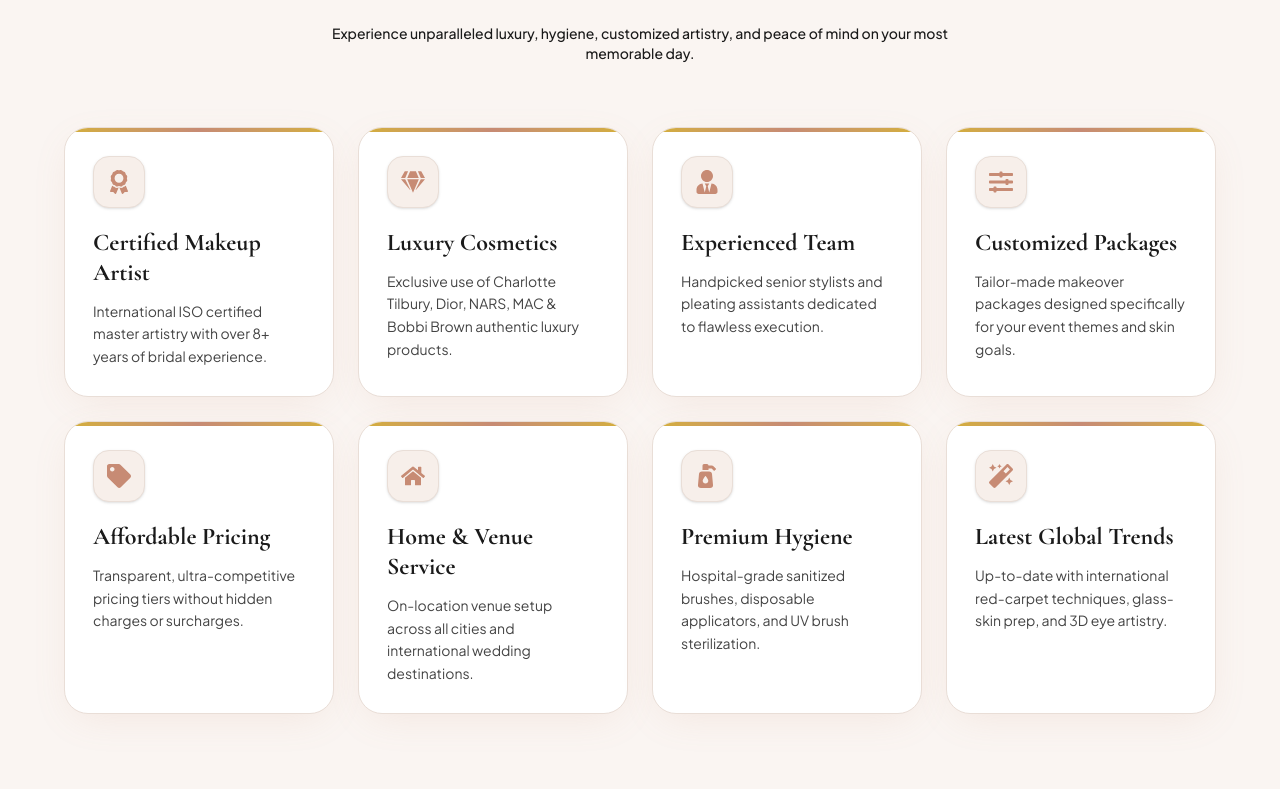
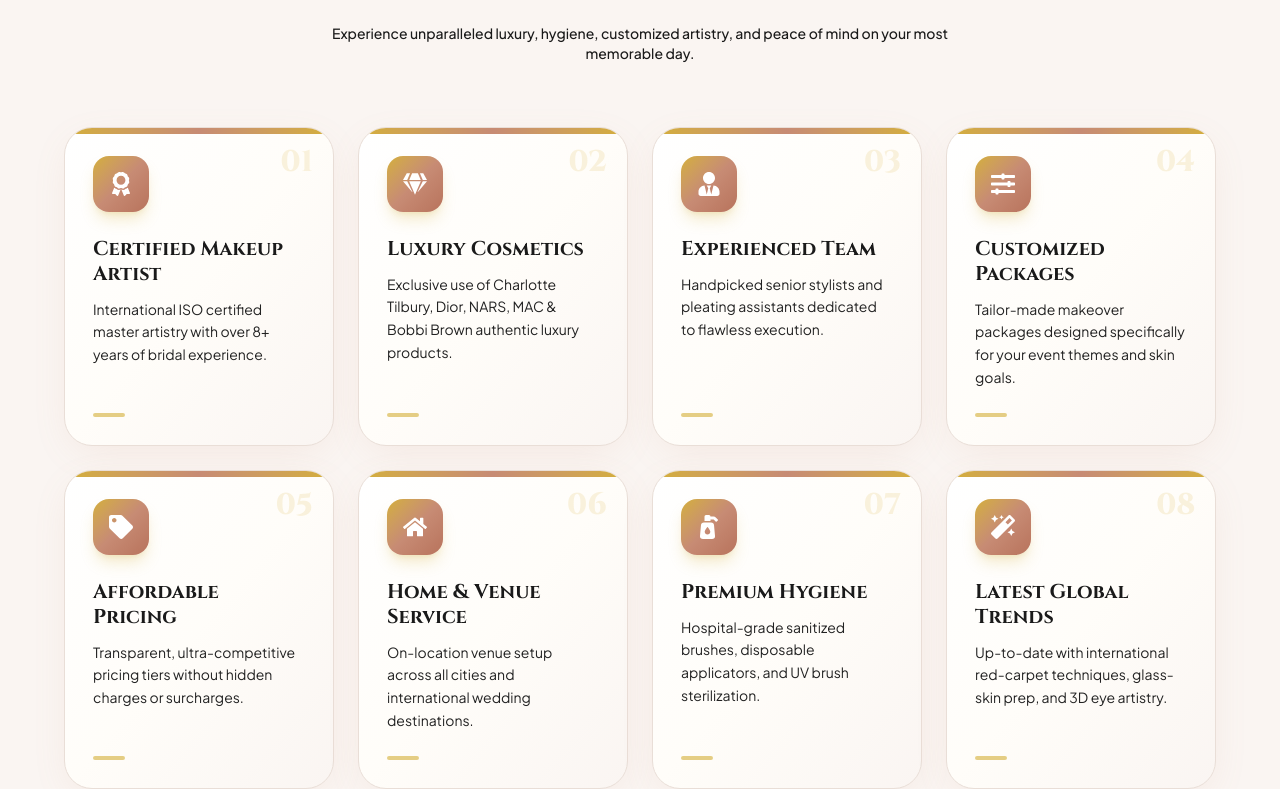
Before and after one commit to skotturty-dotcom/divya-makeup-artist, a React (Vite) app: page / in a window 1280 px wide. Shown: the part 1771-2560 px from the top of the page. Built offline with nearby package versions, Linux system fonts and the light colour scheme; a web font is replaced by a local one.

Commit message:
Redesign Why Choose Us cards with metallic gold icons, Cinzel typography, and expanding accent lines

```diff
--- a/src/components/Cards/WhyChooseCard.jsx
+++ b/src/components/Cards/WhyChooseCard.jsx
@@ -3,6 +3,7 @@ import { motion } from 'framer-motion';
 
 export const WhyChooseCard = ({ item, index }) => {
   const Icon = item.icon;
+  const numFormatted = String(index + 1).padStart(2, '0');
 
   return (
     <motion.div
@@ -10,28 +11,36 @@ export const WhyChooseCard = ({ item, index }) => {
       whileInView={{ opacity: 1, y: 0 }}
       viewport={{ once: true }}
       transition={{ duration: 0.5, delay: index * 0.08 }}
-      whileHover={{ y: -6 }}
-      className="relative rounded-[24px] p-7 border border-[#E9DED7] hover:border-[#C78B74] bg-white shadow-luxury hover:shadow-xl flex flex-col justify-between h-full transition-all duration-300 group overflow-hidden"
+      whileHover={{ y: -8, scale: 1.02 }}
+      className="relative rounded-[28px] p-7 border border-[#E9DED7] hover:border-[#D4AF37] bg-gradient-to-br from-white via-[#FFFDF9] to-[#FAF5F2] shadow-luxury hover:shadow-2xl flex flex-col justify-between h-full transition-all duration-500 group overflow-hidden"
     >
-      {/* Top Rose Gold Accent Line */}
-      <div className="absolute top-0 left-0 right-0 h-1 bg-gradient-to-r from-[#D4AF37] via-[#C78B74] to-[#D4AF37]" />
+      {/* Top Metallic Gold Gradient Line */}
+      <div className="absolute top-0 left-0 right-0 h-1.5 bg-gradient-to-r from-[#D4AF37] via-[#C78B74] to-[#D4AF37]" />
+
+      {/* Background Watermark Number */}
+      <span className="absolute top-4 right-5 font-cinzel text-3xl font-extrabold text-[#D4AF37]/15 group-hover:text-[#D4AF37]/30 transition-colors pointer-events-none">
+        {numFormatted}
+      </span>
 
       <div>
-        {/* Icon Container */}
-        <div className="w-13 h-13 rounded-2xl bg-[#F7EFEA] border border-[#E9DED7] group-hover:bg-[#C78B74] group-hover:border-[#C78B74] text-[#C78B74] group-hover:text-white flex items-center justify-center transition-all duration-300 shadow-sm mb-5">
+        {/* Shimmering Metallic Icon Container */}
+        <div className="w-14 h-14 rounded-2xl bg-gradient-to-br from-[#D4AF37] via-[#C78B74] to-[#B8735C] text-white flex items-center justify-center transition-transform duration-500 group-hover:scale-110 shadow-lg shadow-[#D4AF37]/25 mb-6">
           <Icon className="text-2xl" />
         </div>
 
-        {/* Clear Bold Title */}
-        <h3 className="font-cormorant text-2xl font-bold text-[#1A1A1A] mb-3 group-hover:text-[#C78B74] transition-colors leading-tight">
+        {/* Cinzel Luxury Title */}
+        <h3 className="font-cinzel text-xl font-bold text-[#1A1A1A] mb-3 group-hover:text-[#C78B74] transition-colors leading-tight">
           {item.title}
         </h3>
 
-        {/* Clear Readable Description */}
-        <p className="text-sm text-[#444444] leading-relaxed font-poppins font-normal">
+        {/* High-Contrast Description */}
+        <p className="text-sm text-[#222222] leading-relaxed font-jakarta font-normal">
           {item.description}
         </p>
       </div>
+
+      {/* Bottom Expanding Accent Line */}
+      <div className="w-8 h-1 bg-[#D4AF37] group-hover:w-full transition-all duration-500 rounded-full mt-6 opacity-60 group-hover:opacity-100" />
     </motion.div>
   );
 };
```
